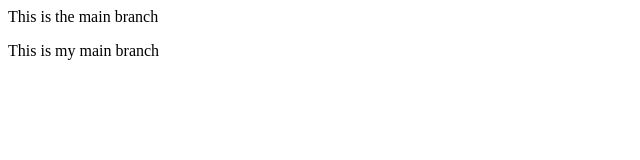
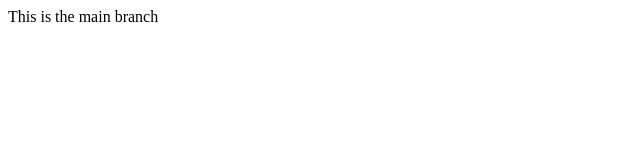
Before and after one commit to ShahFarhanQuadri/Trying_2_Push_Again, a plain HTML site: page index.html in a window 1280 px wide. Shown: the whole page, without its empty margins (0-640 px from the left). Drawn offline with Linux system fonts and the light colour scheme.

Commit message:
Deleted second line for merging without conflict with Feature1

```diff
--- a/index.html
+++ b/index.html
@@ -1,2 +1 @@
 <p>This is the main branch</p>
-<p>This is my main branch</p>
```
